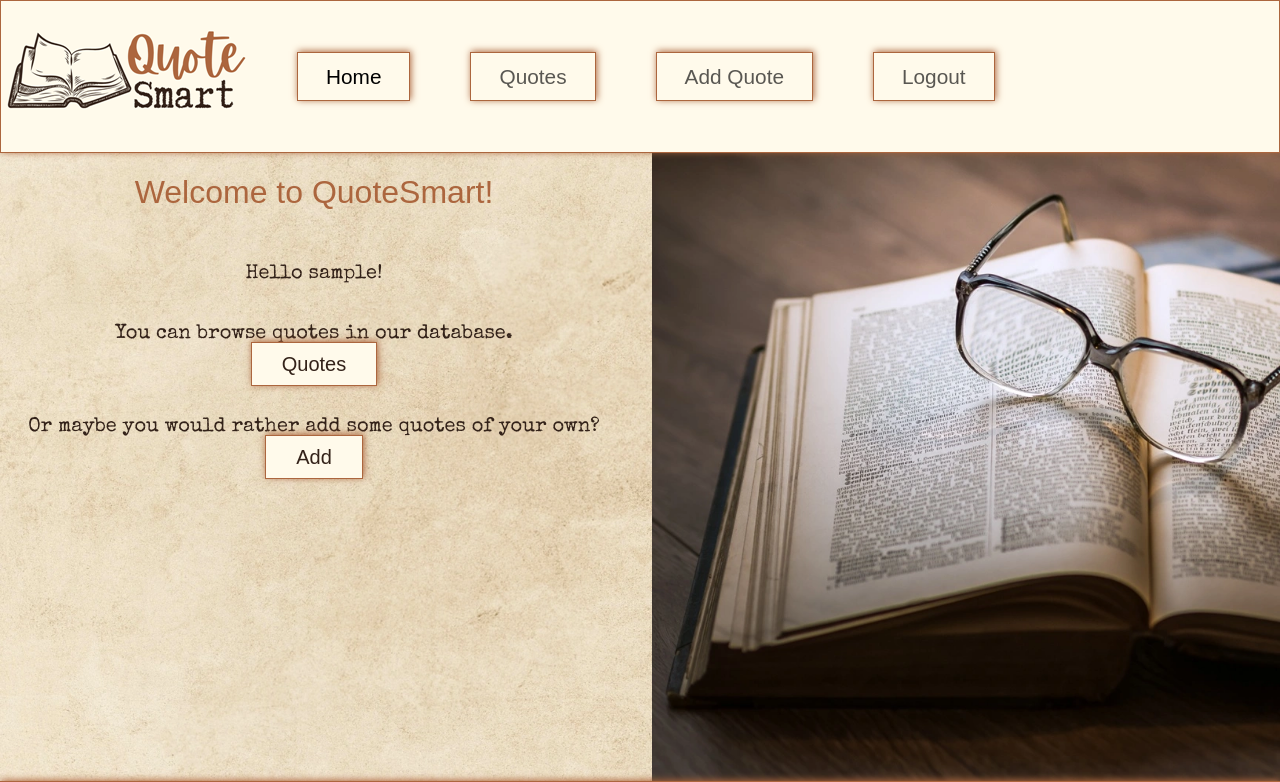
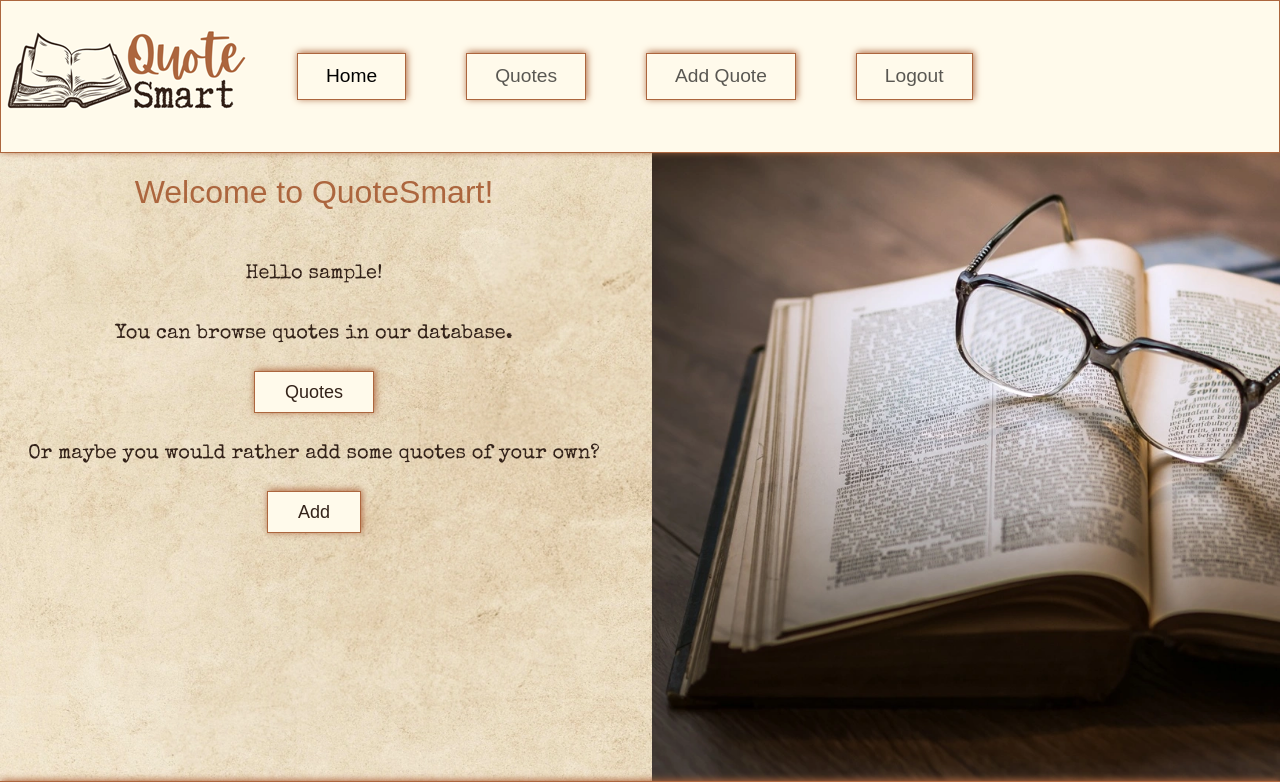
Before and after one commit to codebyMai/quotesmart-project, a Django app: page / in a window 1280 px wide. Shown: the top 782 px of the page. Run offline with Django 4.2, Linux system fonts and the light colour scheme; the visitor is signed in with stand-in values (Sample User, id 1); some libraries are stand-ins or nearby versions.

Commit message:
fix links in navbar

```diff
--- a/home/templates/home/index.html
+++ b/home/templates/home/index.html
@@ -17,10 +17,12 @@
                 Hello {{ user }}! <br>
                 <br>
                 You can browse quotes in our database. <br>
-                <a href="{% url 'quotes' %}" class="button" role="button" aria-pressed="true">Quotes</a><br>
+                <br>
+                <a href="{% url 'quotes' %}" class="button">Quotes</a><br>
                 <br>
                 Or maybe you would rather add some quotes of your own?<br>
-                <a href="{% url 'add_quote' %}" class="button" role="button" aria-pressed="true">Add</a></p>
+                <br>
+                <a href="{% url 'add_quote' %}" class="button">Add</a></p>
 
                 {% else %}
                 <p class="home-txt">
@@ -28,7 +30,7 @@
                 <br>
                 Register today and become QuoteSmart.
                 </p>
-                <a href="{% url 'account_signup' %}" class="button" role="button" aria-pressed="true">Register now!</a>
+                <a href="{% url 'account_signup' %}" class="button">Register now!</a>
                 {% endif %}
 
 
--- a/static/css/style.css
+++ b/static/css/style.css
@@ -38,7 +38,7 @@ h1, h2, h3 {
     color: #332219;
     background-color: #fffaeb;
     font-family: 'Montserrart', sans-serif;
-    font-size: 100%;
+    font-size: 90%;
     text-decoration: none;
 }
 .button:hover {
@@ -52,7 +52,7 @@ button {
     color: #332219;
     background-color: #fffaeb;
     font-family: 'Montserrart', sans-serif;
-    font-size: 100%;
+    font-size: 90%;
     text-decoration: none;
 }
 button:hover {
@@ -86,7 +86,7 @@ li {
     box-shadow: 1px -1px 7px 0 #ac663e;
     border: 1px solid #ac663e;
     margin: 0px 30px;
-    font-size: 130%;
+    font-size: 120%;
     white-space: nowrap;
 }
 
--- a/templates/includes/header.html
+++ b/templates/includes/header.html
@@ -4,7 +4,7 @@
     <nav class="navbar navbar-expand-lg bg-body-tertiary" class="w-100 p-3">
 
           <!-- Logo -->
-          <a class="navbar-brand" href="#"><img src="{% static 'images/logo.png' %}" alt="Quote Smart Logo" class="logo"></a>
+          <a class="navbar-brand" href="{% url 'home' %}"><img src="{% static 'images/logo.png' %}" alt="Quote Smart Logo" class="logo"></a>
           <button class="navbar-toggler" type="button" data-bs-toggle="collapse" data-bs-target="#navbarNav" aria-controls="navbarNav" aria-expanded="false" aria-label="Toggle navigation">
             <span class="navbar-toggler-icon"></span>
           </button>
@@ -13,23 +13,26 @@
             <ul class="navbar-nav">
               {% if user.is_authenticated %}
               <li class="nav-item">
-                <a class="nav-link active" aria-current="page" href="{% url 'home' %}">Home</a>
+                <a class="nav-link {% if request.path == home_url %}active" aria-current="page{% endif %}"
+                            href="{% url 'home' %}">Home</a>
               </li>
               <li class="nav-item">
-                <a class="nav-link" href="{% url 'quotes' %}">Quotes</a>
+                <a class="nav-link {% if request.path == quotes_url %}active" aria-current="page{% endif %}"
+                            href="{% url 'quotes' %}">Quotes</a>
               </li>
               <li class="nav-item">
-                <a class="nav-link" href="{% url 'add_quote' %}">Add Quote</a>
+                <a class="nav-link {% if request.path == add_quote_url %}active" aria-current="page{% endif %}"
+                            href="{% url 'add_quote' %}">Add Quote</a>
               </li>
               <li class="nav-item">
                   <a class="nav-link {% if request.path == logout_url %}active{% endif %}" aria-current="page"
                   href="{% url 'account_logout' %}">Logout</a>
               </li>
 
-
               {% else %}
               <li class="nav-item">
-                <a class="nav-link active" aria-current="page" href="{% url 'home' %}">Home</a>
+                <a class="nav-link {% if request.path == home_url %}active" aria-current="page{% endif %}"
+                            href="{% url 'home' %}">Home</a>
               </li>
               <li class="nav-item">
                 <a class="nav-link {% if request.path == signup_url %}active{% endif %}" aria-current="page"
```
